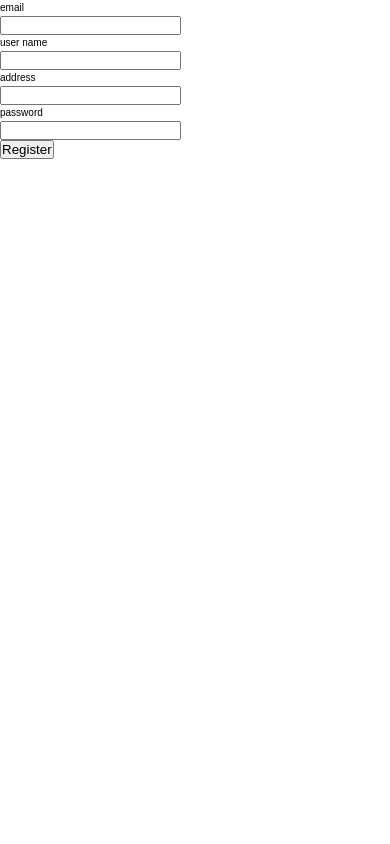
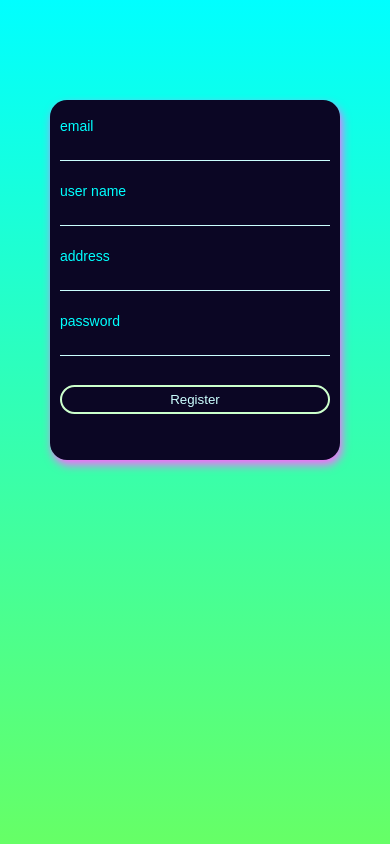
Before and after one commit to dangtienhung/php-duan1_nhom9-xoss-fashion, a PHP site: page /register.html in a window 390 px wide. Run offline with PHP 8.4, Linux system fonts and the light colour scheme.

Commit message:
responsive register

```diff
--- a/public/layout/css/style.css
+++ b/public/layout/css/style.css
@@ -670,4 +670,231 @@ html {
 }
 
 /* code css phần register */
+/* code css phần register */
+<<<<<<< daoan
+
+.regis__container {
+  width: 100%;
+  height: 100vh;
+  padding: 7rem;
+  background: linear-gradient(to top , var(--green2-color),var(--aqua2-color));
+}
+
+.regis__main {
+  width: 45rem;
+  height: 40rem;
+  margin: 0 auto;
+  padding: 5rem;
+  background: var(--blue5-color);
+  box-shadow: 0.2rem 0.7rem 1rem var(--pink2-color);
+  -webkit-border-radius: 2rem;
+  -moz-border-radius: 2rem;
+  -o-border-radius: 2rem;
+  border-radius: 2rem;
+}
+
+.regis__box {
+  width: 100%;
+  height: 6rem;
+  margin: 0.5rem 0;
+}
+
+.regis__title {
+  color: var(--aqua2-color);
+  font-size: 1.4rem;
+  /* padding: 0.2rem 0; */
+  width:100%;
+}
+
+.regis__title:hover {
+  color: var(--yellow2-color);
+}
+
+.regis__input {
+  width: 100%;
+  margin: 0 auto;
+  padding: 0.5rem;
+  background: var(--blue5-color);
+  border: none;
+  border-bottom: 0.15rem solid var(--aqua1-color);
+  color: var(--aqua1-color);
+}
+
+.regis__sub {
+  background: var(--blue5-color);
+  border: 0.2rem solid var(--green1-color);
+  border-radius: 1.5rem;
+  padding: 0.6rem 2.5rem;
+  color: var(--aqua1-color);
+  margin-top: 1rem;
+  margin-bottom:0.8rem;
+}
+
+.regis__sub:hover {
+  background: var(--aqua1-color);
+  color: var(--blue5-color);
+}
+
+/*reponsive tablet*/
+@media all and (max-width:76.8rem)  {
+  .regis__container {
+    width: 100%;
+    height: 100vh;
+    padding: 7rem 3rem;
+    background: linear-gradient(to top , var(--green2-color),var(--aqua2-color));
+  }
+  .regis__main {
+    width: 45rem;
+    height: 40rem;
+    padding: 1rem;
+    background: var(--blue5-color);
+    box-shadow: 0.2rem 0.5rem 1rem var(--pink2-color);
+    -webkit-border-radius: 1.7rem;
+    -moz-border-radius: 1.7rem;
+    -o-border-radius: 1.7rem;
+    border-radius: 1.7rem;
+  }
+}
+
+/*reponsive phoneX*/
+@media all and (max-width:38rem) {
+  .regis__container {
+    width: 100%;
+    height: 100vh;
+    padding: 10rem 3rem;
+    background: linear-gradient(to top , var(--green2-color),var(--aqua2-color));
+  }
+  .regis__main {
+    width: 29rem;
+    height: 36rem;
+    margin: 0 auto;
+    padding: 1rem;
+    box-shadow: 0.2rem 0.5rem 1rem var(--pink2-color);
+    -webkit-border-radius: 1.7rem;
+    -moz-border-radius: 1.7rem;
+    -o-border-radius: 1.7rem;
+    border-radius: 1.7rem;
+  }
+  .regis__input {
+    width: 100%;
+    margin: 0 auto;
+    padding: 0.4rem 1rem;
+    background: var(--blue5-color);
+    border: none;
+    border-bottom: 0.1rem solid var(--aqua1-color);
+    color: var(--aqua1-color);
+  }
+  .regis__sub {
+    padding: 0.5rem;
+    width: 100%;
+  }
+}
+
 /* ---- end ---- *//*# sourceMappingURL=style.css.map */
+=======
+/* ---- end ---- */
+/* responsive */
+/* tablet nomal destop: 992px */
+/* tablet && mobile */
+@media (max-width: 991px) {
+  .main-wrapper {
+    overflow: hidden;
+  }
+  .header__container .header__bottom .header__menu-bottom .header__menu-bottom-list {
+    display: none;
+  }
+  .header__container .header__bottom .header__menu-bottom .header__menu-responsive {
+    display: block;
+  }
+  .header__menu-responsive-list {
+    max-width: 100%;
+    background-color: #303030;
+    color: #fff;
+    z-index: 999;
+    position: fixed;
+    top: 15.4rem;
+    left: 0;
+    right: 0;
+    box-shadow: 0.2rem 0.2rem 0.4rem #303030;
+    animation: hideShowMenu 0.2s ease-in;
+    -webkit-animation: hideShowMenu 0.2s ease-in;
+    -moz-animation: hideShowMenu 0.2s ease-in;
+    -ms-animation: hideShowMenu 0.2s ease-in;
+    -o-animation: hideShowMenu 0.2s ease-in;
+  }
+  .header__menu-responsive-list.active {
+    display: none;
+  }
+  .header__menu-responsive-list .header__menu-responsive-link {
+    display: inline-block;
+    width: 100%;
+    text-transform: uppercase;
+    padding: 0.8rem 4%;
+    background-color: #fff;
+    font-size: 1.4rem;
+    font-weight: 400;
+    color: #303030;
+  }
+  .header__menu-responsive-list .header__menu-responsive-link:last-child {
+    border-bottom: 1px solid #303030;
+  }
+  .header__menu-responsive-list .header__menu-responsive-link:hover {
+    background-color: #303030;
+    color: #fff;
+  }
+  .footer__info-item {
+    margin-top: 3.6rem;
+  }
+  .header__menu-responsive-item-cart {
+    display: none;
+  }
+}
+/* tablet desktop: 768px */
+/* mobile */
+@media (max-width: 767px) {
+  .header__navbar {
+    display: none !important;
+  }
+  .header__bottom .header__search {
+    display: none;
+  }
+  .header__bottom .header__menu-bottom {
+    justify-content: space-between !important;
+  }
+  .header__bottom .header__menu-bottom .header__menu-responsive {
+    margin-right: 1.6rem;
+  }
+  .header__bottom .header__menu-bottom .header__menu-responsive .icon {
+    font-size: 2rem;
+  }
+  .header__menu-responsive-list {
+    top: 10.6rem;
+  }
+  .header__menu-responsive-item-cart {
+    display: block;
+  }
+}
+/* @keyframe */
+@-webkit-keyframes hideShowMenu {
+  0% {
+    opacity: 0;
+    margin-top: 1rem;
+  }
+  100% {
+    opacity: 1;
+    margin-top: 0rem;
+  }
+}
+@keyframes hideShowMenu {
+  0% {
+    opacity: 0;
+    margin-top: 1rem;
+  }
+  100% {
+    opacity: 1;
+    margin-top: 0rem;
+  }
+}/*# sourceMappingURL=style.css.map */
+>>>>>>> master
+
+/* ---- end ---- *//*# sourceMappingURL=style.css.map */
```
